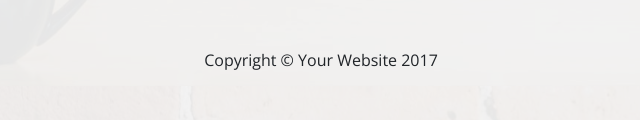
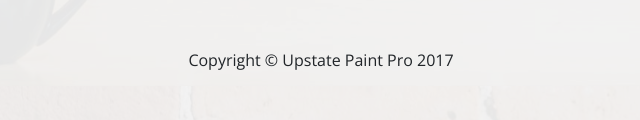
Before and after one commit to blakeathomas/upstate, a website: page about.html in a window 1280 px wide. Shown: the part 714-834 px from the top of the page, 319-959 px from the left. Drawn offline with nearby package versions, Linux system fonts and the light colour scheme.

Commit message:
another fix for about page

```diff
--- a/about.html
+++ b/about.html
@@ -86,7 +86,7 @@
 
     <footer class="bg-faded text-center py-5">
       <div class="container">
-        <p class="m-0">Copyright &copy; Your Website 2017</p>
+        <p class="m-0">Copyright &copy; Upstate Paint Pro 2017</p>
       </div>
     </footer>
 
```
